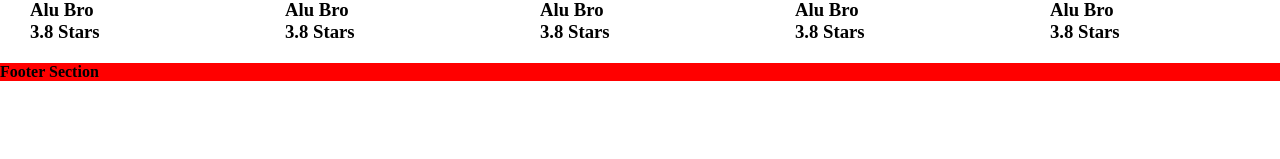
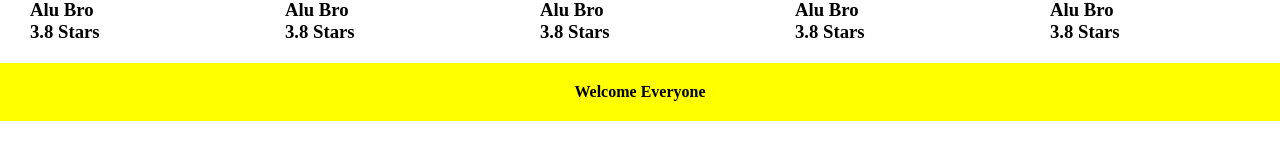
Before and after one commit to KoushikwebDev/React-E-Commerce-App, a React (Vite) app: page / in a window 1280 px wide. Shown: the part 535-694 px from the top of the page. Built offline with nearby package versions, Linux system fonts and the light colour scheme.

Commit message:
Beautified footer

```diff
--- a/src/MyComponents/Footer.js
+++ b/src/MyComponents/Footer.js
@@ -1,7 +1,15 @@
 const Footer = () => {
   return (
     <>
-      <h4 style={{ backgroundColor: "red" }}>Footer Section</h4>
+      <h4
+        style={{
+          backgroundColor: "Yellow",
+          padding: "20px 30px",
+          textAlign: "center",
+        }}
+      >
+        Welcome Everyone
+      </h4>
     </>
   );
 };
```
